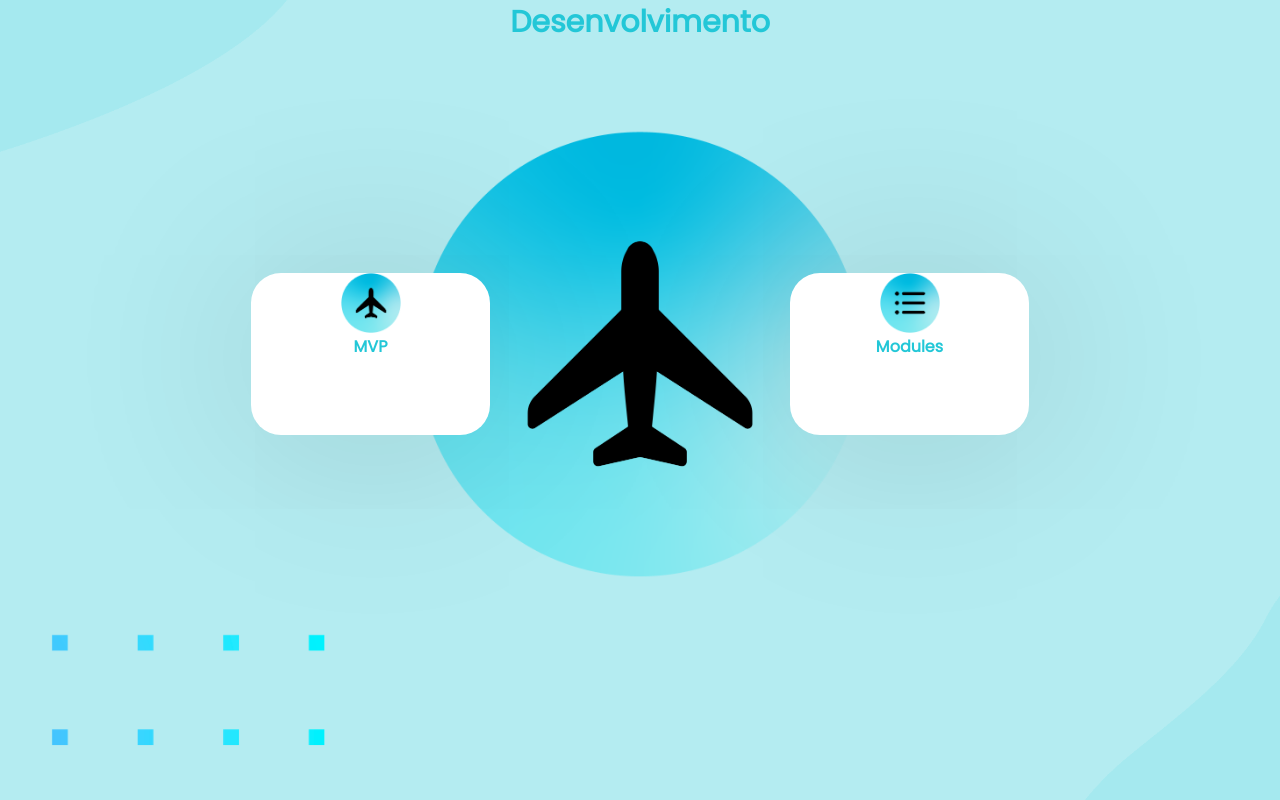
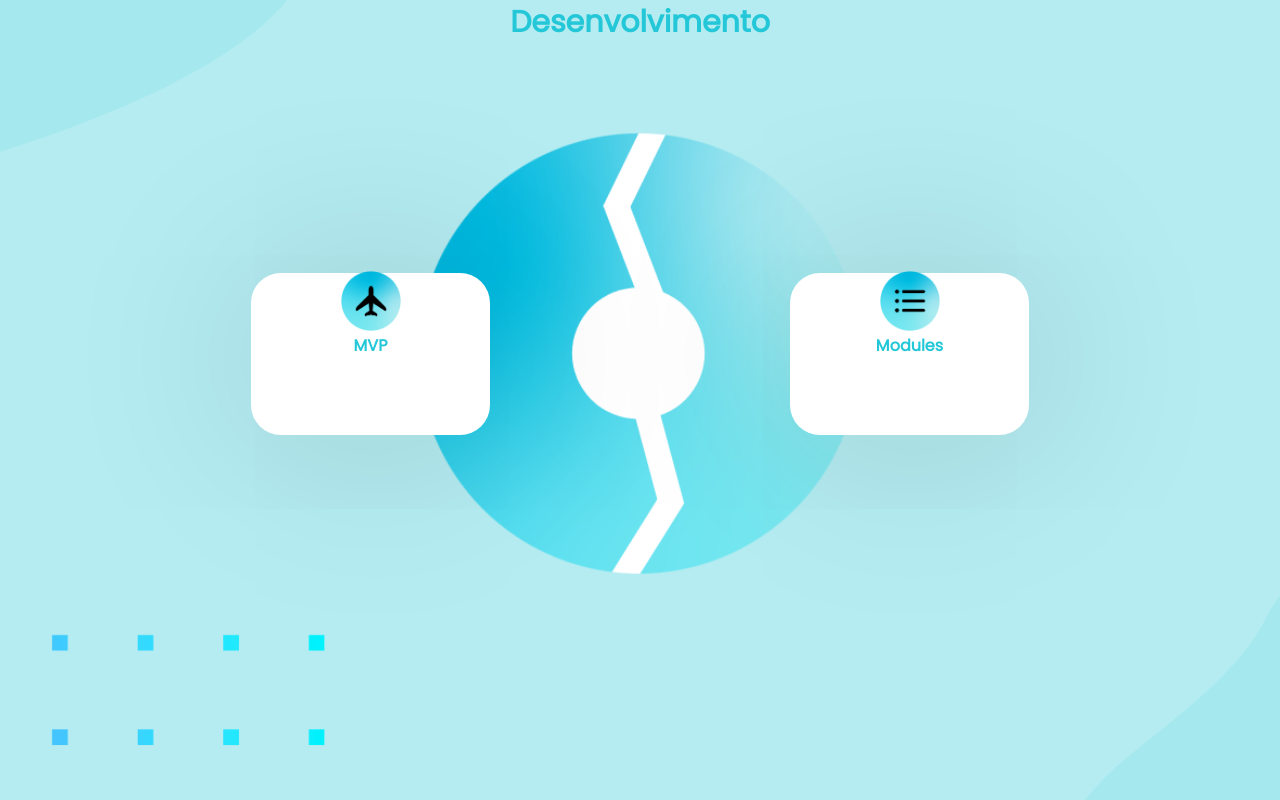
Before and after one commit to citi-onboarding/iJunior-onepage, a React (Create React App) app in the folder client/: page / in a window 1280 px wide. Shown: the top 800 px of the page. Built offline with nearby package versions, Linux system fonts and the light colour scheme; no server answers.

Commit message:
Feature(frontend-development): Created the front-end development section

```diff
--- a/client/src/components/CardDevelopment/CardDevelopment.css
+++ b/client/src/components/CardDevelopment/CardDevelopment.css
@@ -36,6 +36,6 @@
   bottom: 1.4em;
   text-align: center;
   color: #0A0B0C;
-  font-size: 1.2em;
+  font-size: 1.3em;
   margin: 0 2.5em 2.5em 2.5em;
 }
--- a/client/src/views/Development/Development.css
+++ b/client/src/views/Development/Development.css
@@ -54,7 +54,7 @@
     align-items: center;
     width: 100%;
     height: 450px;
-    background-image: url("../../images/aeroplane.png");
+    background-image: url("../../images/bigball.png");
     background-size: contain;
     background-repeat: no-repeat;
     background-position-x: center;
```
Also changed, not shown: client/src/images/bigball.png (added).
